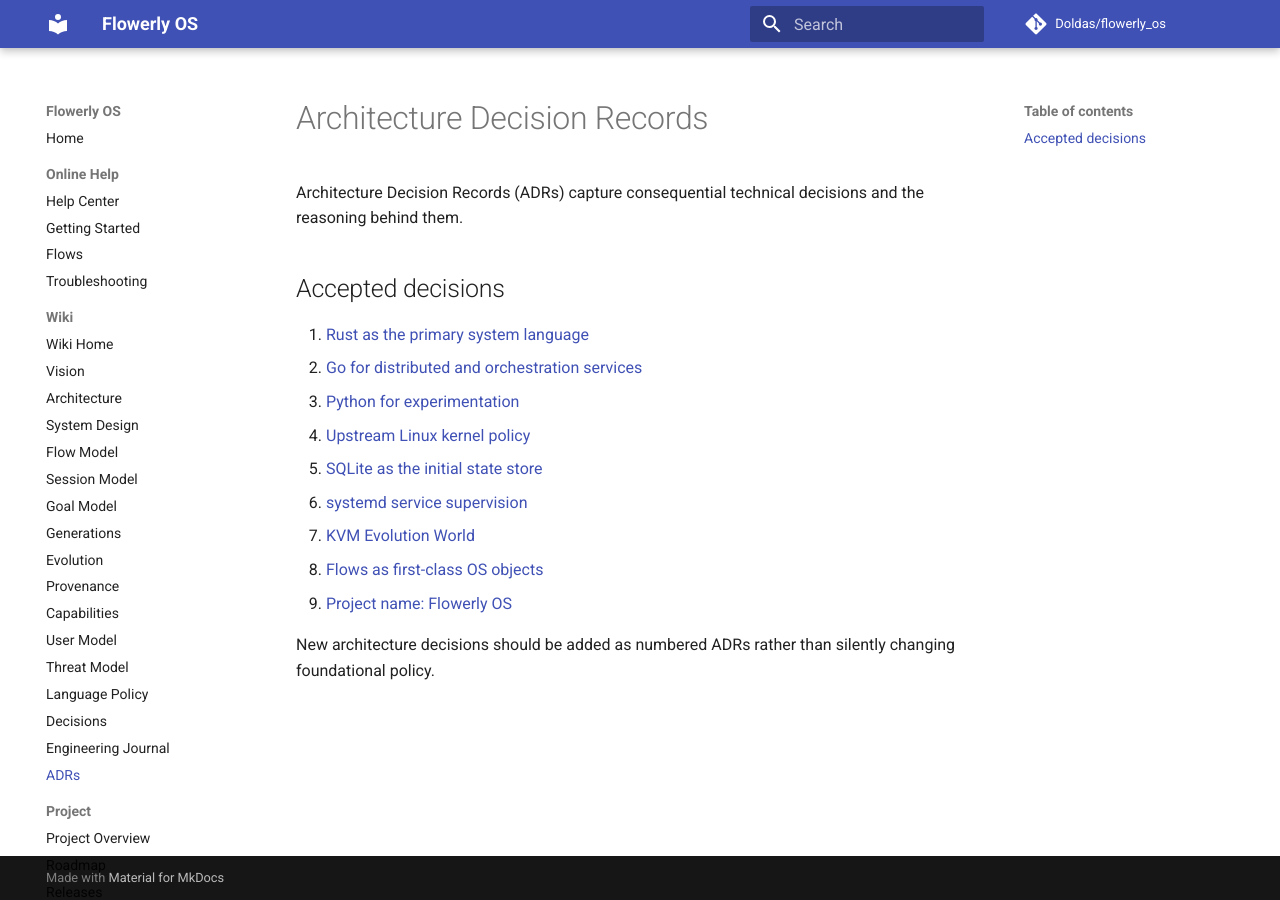
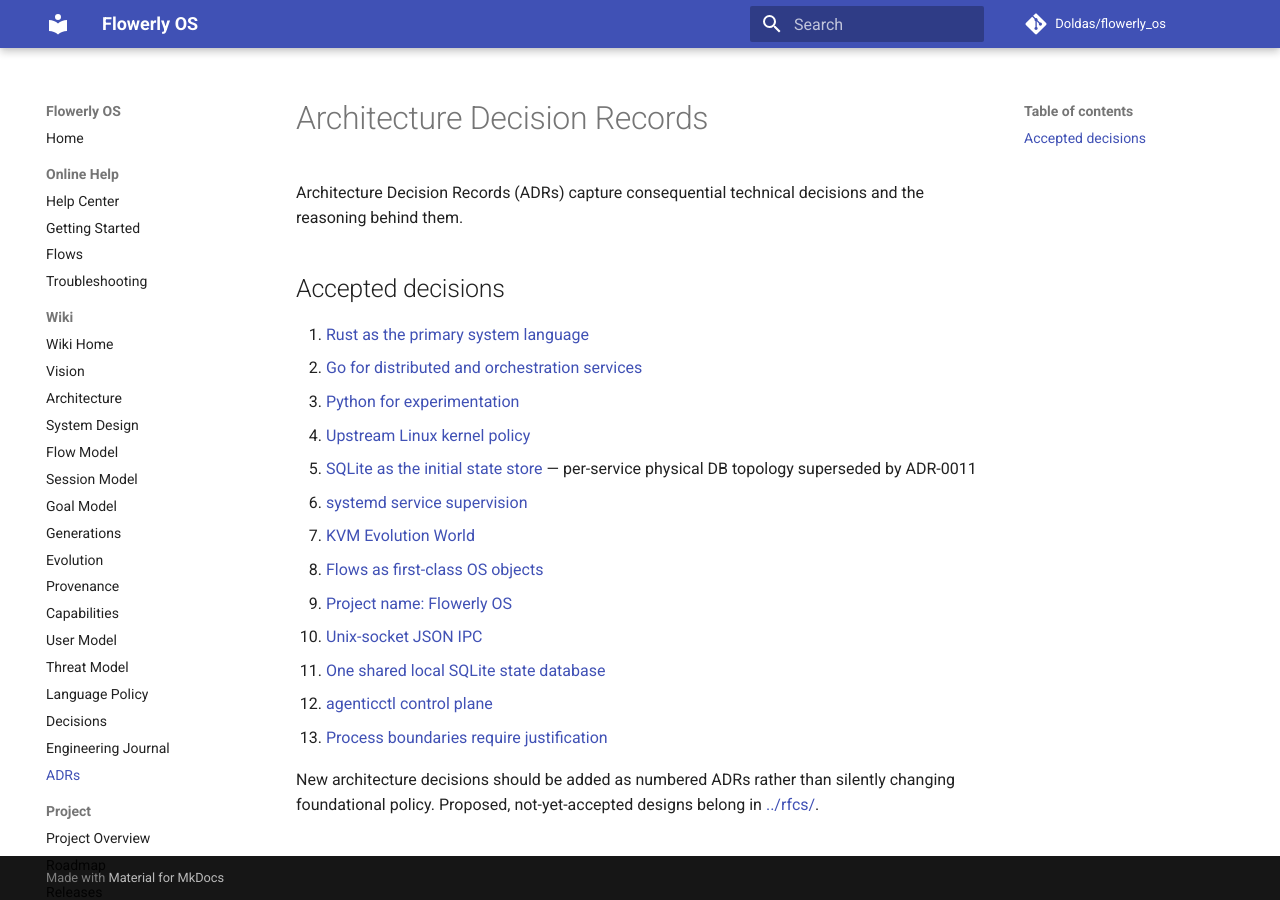
Before and after one commit to Doldas/flowerly_os, an MkDocs documentation site: the page built from docs/adr/index.md, in a window 1280 px wide. Built offline with MkDocs 1.6.1 and Material for MkDocs 9.7.7, drawn with Linux system fonts in a browser that asks for light colours; comment, search, counter and statistics services are not loaded.

Commit message:
docs: extend ADR index through architecture hardening

```diff
--- a/docs/adr/index.md
+++ b/docs/adr/index.md
@@ -1,6 +1,7 @@
 # Architecture Decision Records
 
-Architecture Decision Records (ADRs) capture consequential technical decisions and the reasoning behind them.
+Architecture Decision Records (ADRs) capture consequential technical decisions
+and the reasoning behind them.
 
 ## Accepted decisions
 
@@ -8,10 +9,16 @@ Architecture Decision Records (ADRs) capture consequential technical decisions a
 2. [Go for distributed and orchestration services](0002-go-for-distributed-orchestration.md)
 3. [Python for experimentation](0003-python-for-experimentation.md)
 4. [Upstream Linux kernel policy](0004-upstream-linux-kernel-policy.md)
-5. [SQLite as the initial state store](0005-sqlite-as-initial-state-store.md)
+5. [SQLite as the initial state store](0005-sqlite-as-initial-state-store.md) — per-service physical DB topology superseded by ADR-0011
 6. [systemd service supervision](0006-systemd-service-supervision.md)
 7. [KVM Evolution World](0007-kvm-evolution-world.md)
 8. [Flows as first-class OS objects](0008-flows-as-first-class-os-objects.md)
 9. [Project name: Flowerly OS](0009-project-name-flowerly-os.md)
+10. [Unix-socket JSON IPC](0010-unix-socket-json-ipc.md)
+11. [One shared local SQLite state database](0011-shared-local-state-database.md)
+12. [agenticctl control plane](0012-agenticctl-control-plane.md)
+13. [Process boundaries require justification](0013-process-boundaries-require-justification.md)
 
-New architecture decisions should be added as numbered ADRs rather than silently changing foundational policy.
+New architecture decisions should be added as numbered ADRs rather than silently
+changing foundational policy. Proposed, not-yet-accepted designs belong in
+[../rfcs/](../rfcs/).
```
